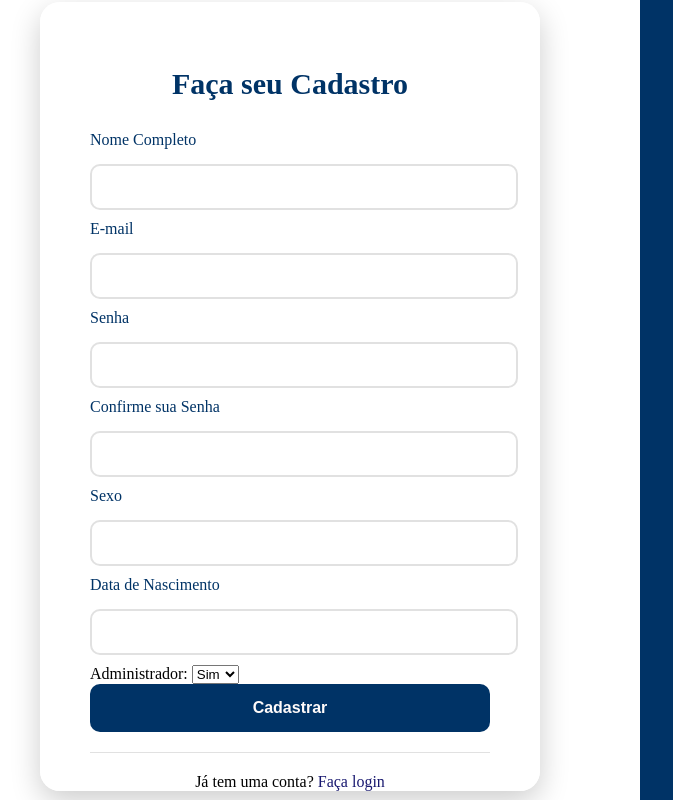
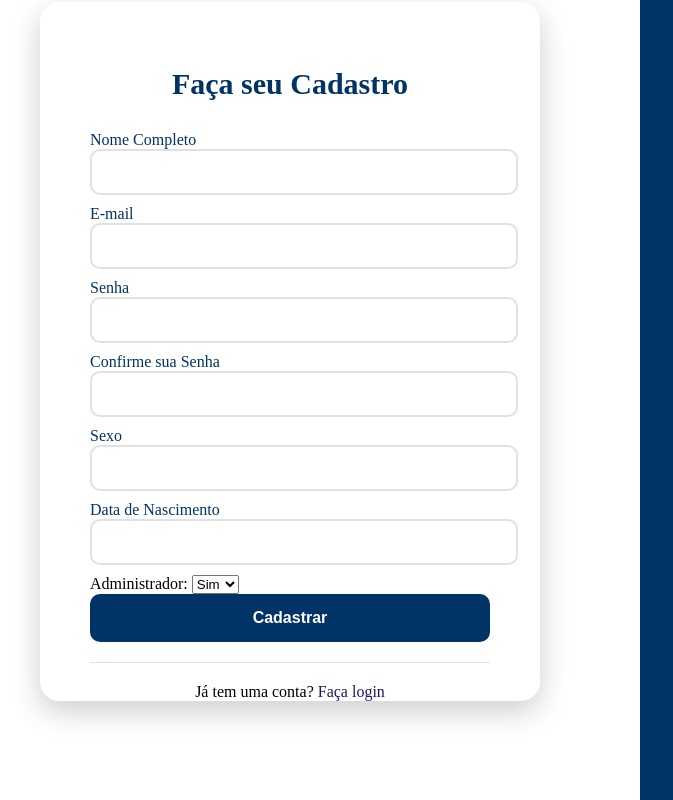
Before and after one commit to marianaakuma/projeto-integrado---temporario, a Flask app: page /user/create in a window 1280 px wide. Shown: the whole page, without its empty margins (0-673 px from the left). Run offline with Flask 3, Linux system fonts and the light colour scheme.

Commit message:
10/10/2025

```diff
--- a/static/css/cadastro.css
+++ b/static/css/cadastro.css
@@ -41,7 +41,6 @@ body {
 
 .form-group label {
     display: block;
-    margin-bottom: 15px;
     color: #003366;
     font-family: 'Poly', serif;
 }
```
